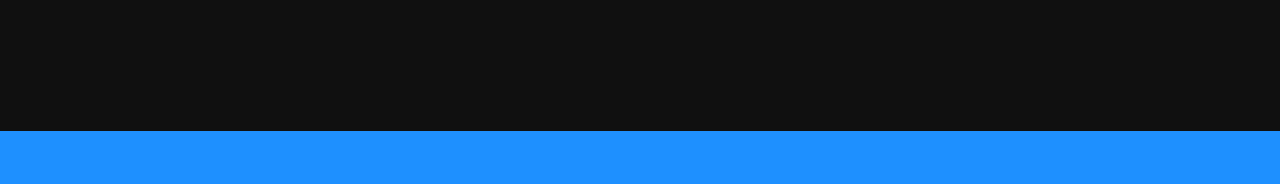
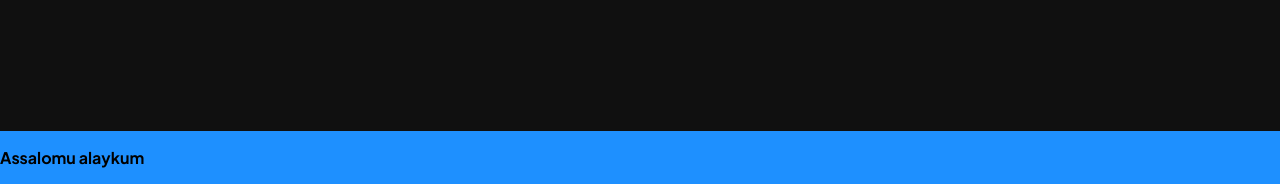
Before and after one commit to Samandar-Umidov/pixer, a plain HTML site: page index.html in a window 1280 px wide. Shown: the part 4801-4985 px from the top of the page. Before the commit the page ends 4932 px from the top, so only its background shows below. Drawn offline with Linux system fonts and the light colour scheme.

Commit message:
add p tag in index.html

```diff
--- a/index.html
+++ b/index.html
@@ -331,5 +331,6 @@
         </div>
       </div>
     </footer>
+    <p>Assalomu alaykum</p>
   </body>
   </html>
```
